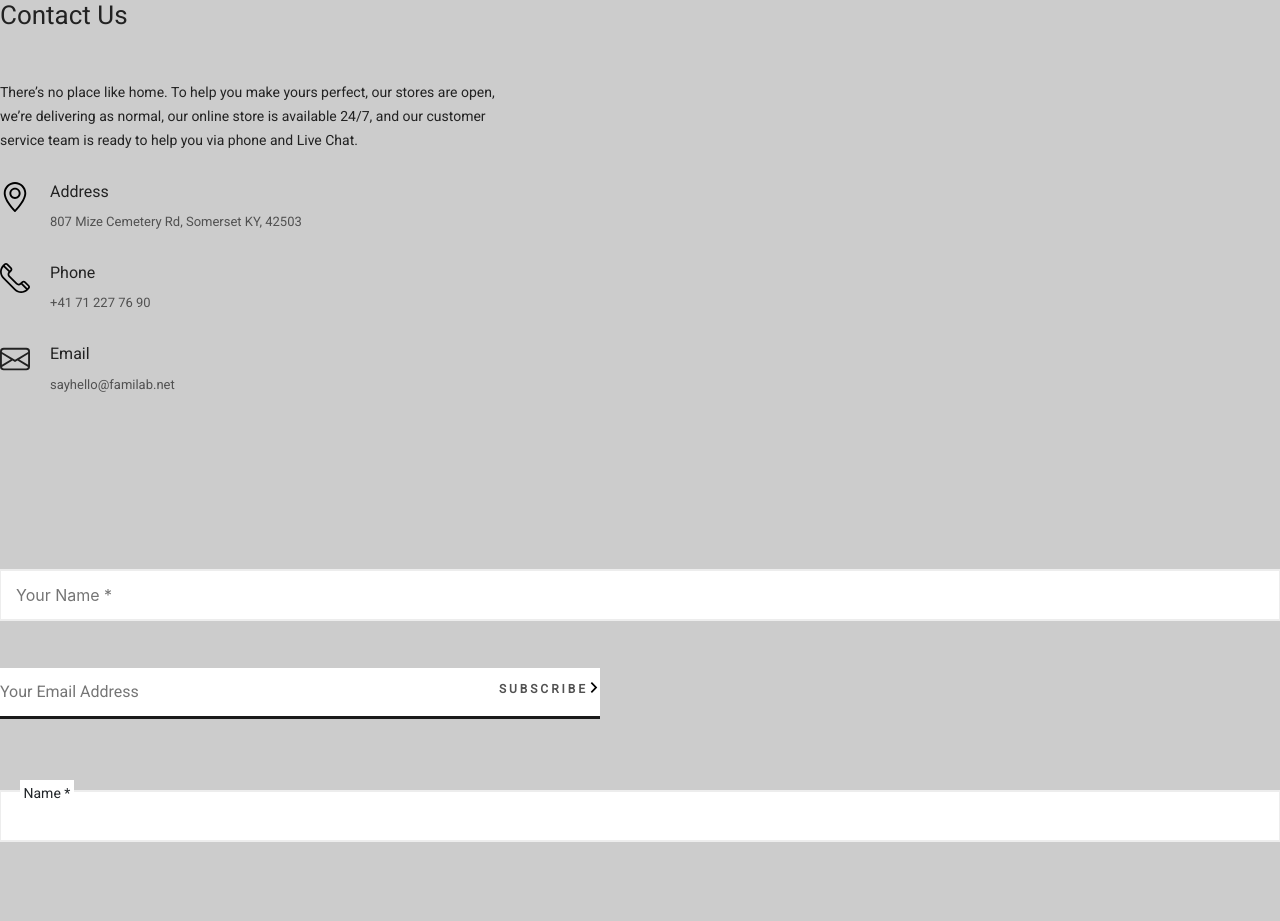
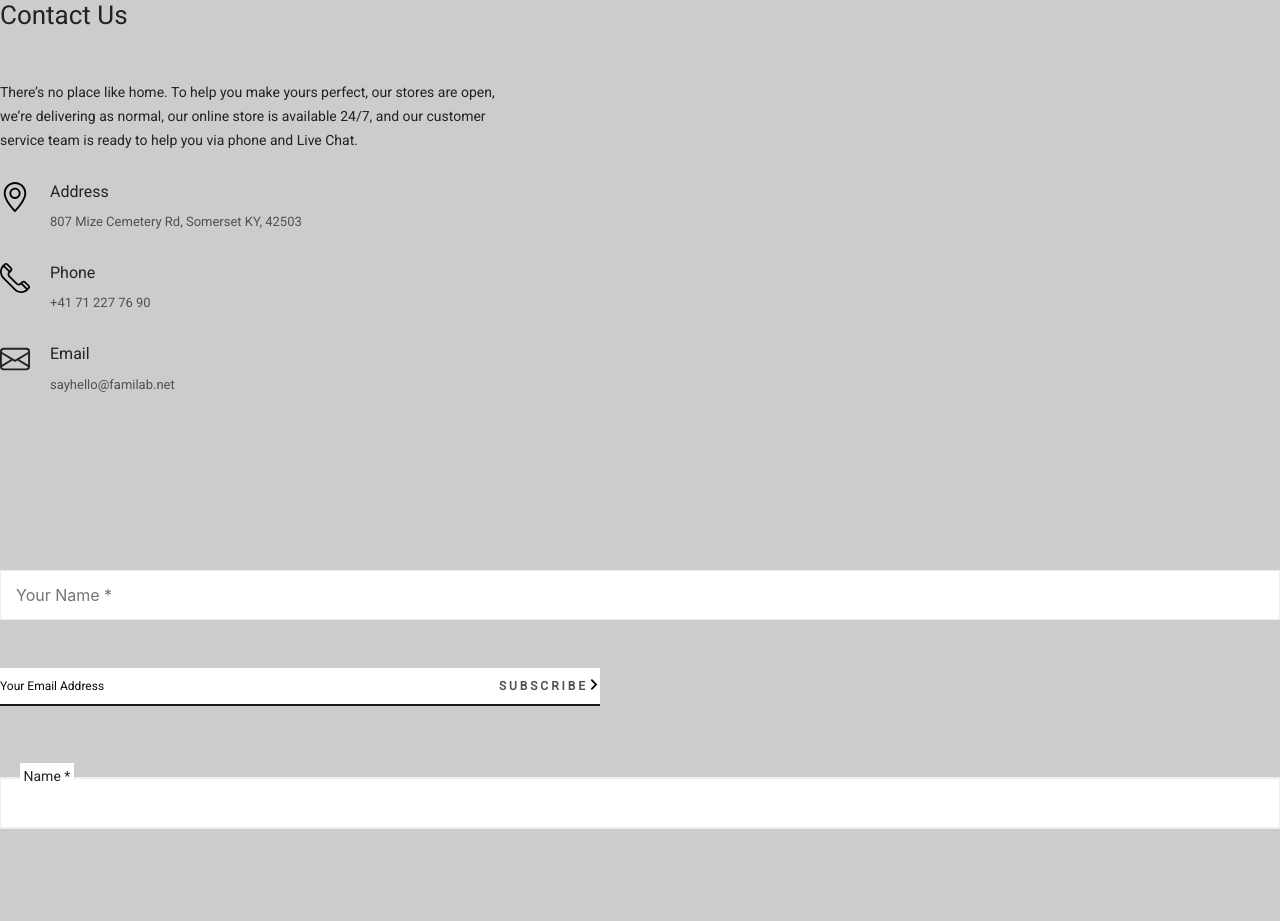
Before and after one commit to Web-Development-NLU/project-template, a plain HTML site: page components/page-component.html in a window 1280 px wide. Shown: the top 921 px of the page. Drawn offline with nearby package versions, Linux system fonts and the light colour scheme.

Commit message:
add css focus input

```diff
--- a/assets/css/components/input.css
+++ b/assets/css/components/input.css
@@ -3,32 +3,48 @@
     width: 100%;
     height: 50px;
     border: 1px solid var(--cta-02);
-    outline: 1px solid var(--cta-02);
+    outline: none;
+    transition: border-color 0.5s linear 0s;
 }
-.input-primary:focus,.input-secondary:focus,.input-secondary > input:focus {
-    outline: 1px solid var(--cta-06);
+.input-primary:focus,.input-secondary:focus ,.text-area:focus {
+    border-color:var(--ctb-10);
 }
+
 .input-line {
     position: relative;
     max-width: 600px;
+    display: flex;
+    background-color: var(--cta-01);
+    transition: all 0.3s;
 }
 .input-line >input{
     width: 100%;
     padding: 0.75em 0.75em 0.75em 0;
     border: none;
-    border-bottom: 3px solid var(--cta-09);
+    border-bottom: 2px solid var(--cta-09);
+    font-size: 0.75rem;
     outline: none;
+    color: var(--cta-10);
+    font-weight: 400;
 }
-.input-line >span {
+.input-line >input::placeholder{
+    color: var(--cta-10);
+    font-weight: 400;
+}
+.input-line >input:focus {
+    border-color: var(--ctb-10);
+}
+.input-line >button {
     font-size: 0.75em;
     font-weight: 600;
-    position: absolute;
     top: 12px;
     right: 0px;
     color: var(--cta-07);
     white-space: pre;
+    background-color: transparent;
+    border-bottom: 2px solid var(--cta-09);
 }
-.input-line >span svg {
+.input-line >button svg {
     width: 1em;
     height: 1em;
     position: relative;
@@ -43,21 +59,28 @@
     outline: 1px solid var(--cta-02);
     height: 50px;
     width: 100%;
+    transition: border-color 0.5s linear 0s;
 }
 .input-secondary > label {
     position: absolute;
     font-size: 0.875rem;
     left: 20px;
-    top: -11px;
+    top: -15px;
     padding: 0.25em;
     background-color: var(--cta-01);
     font-weight: 400;
+}
+.input-secondary > input:focus{
+    border-color: var(--cta-10);
 }
 .text-area {
     width: 100%;
     padding: 0.9375em;
     height: 220px;
     font-size: 1rem;
+    outline: none;
+    transition: border-color 0.5s linear 0s;
+    border: 1px solid var(--cta-02);
 }
 .checkbox {
     font-size: 0.8125rem;
--- a/components/page-component.html
+++ b/components/page-component.html
@@ -14,7 +14,7 @@
 <!--    <link rel="stylesheet" href="https://cdnjs.cloudflare.com/ajax/libs/font-awesome/6.1.1/css/all.min.css">-->
 </head>
 
-<body>
+<body >
 <div class="contact-info">
     <h3 class="big_title">Contact Us</h3>
     <span>There’s no place like home. To help you make yours perfect, our stores are open, we’re delivering as normal, our online store is available 24/7, and our customer service team is ready to help you via phone and Live Chat.</span>
@@ -63,7 +63,7 @@
 <br><br><br>
 <div class="input-line">
     <input type="email" placeholder="Your Email Address">
-    <span>S U B S C R I B E <svg xmlns="http://www.w3.org/2000/svg" xmlns:xlink="http://www.w3.org/1999/xlink" width="6px" height="11px" viewBox="0 0 6 11"><path fill-rule="evenodd" d="M1.117,10.041 L6.000,5.055 L1.117,0.067 L-0.000,1.192 L3.782,5.055 L-0.000,8.916 L1.117,10.041 Z"></path></svg></span>
+    <button type="submit">S U B S C R I B E <svg xmlns="http://www.w3.org/2000/svg" xmlns:xlink="http://www.w3.org/1999/xlink" width="6px" height="11px" viewBox="0 0 6 11"><path fill-rule="evenodd" d="M1.117,10.041 L6.000,5.055 L1.117,0.067 L-0.000,1.192 L3.782,5.055 L-0.000,8.916 L1.117,10.041 Z"></path></svg></button>
 </div>
 <br>
 <br>
```
